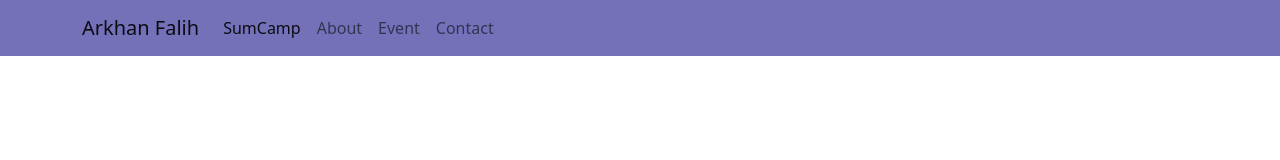
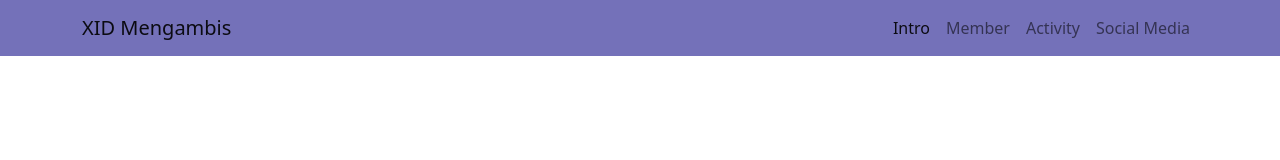
Before and after one commit to Ceelice/sumcampweb, a plain HTML site: page index.html in a window 1280 px wide. Drawn offline with nearby package versions, Linux system fonts and the light colour scheme.

Commit message:
Change to Class Web

```diff
--- a/index.html
+++ b/index.html
@@ -10,23 +10,23 @@
 		<!-- Navbar -->
 		<nav class="navbar navbar-expand-lg" style="background-color: #3a369cb4">
 			<div class="container">
-				<a class="navbar-brand" href="#">Arkhan Falih</a>
+				<a class="navbar-brand" href="#">XID Mengambis</a>
 				<button class="navbar-toggler" type="button" data-bs-toggle="collapse" data-bs-target="#navbarNav" aria-controls="navbarNav" aria-expanded="false" aria-label="Toggle navigation">
 					<span class="navbar-toggler-icon"></span>
 				</button>
 				<div class="collapse navbar-collapse" id="navbarNav">
-					<ul class="navbar-nav">
+					<ul class="navbar-nav ms-auto">
 						<li class="nav-item">
-							<a class="nav-link active" aria-current="page" href="#">SumCamp</a>
+							<a class="nav-link active" aria-current="page" href="#">Intro</a>
 						</li>
 						<li class="nav-item">
-							<a class="nav-link" href="#">About</a>
+							<a class="nav-link" href="#">Member</a>
 						</li>
 						<li class="nav-item">
-							<a class="nav-link" href="#">Event</a>
+							<a class="nav-link" href="#">Activity</a>
 						</li>
 						<li class="nav-item">
-							<a class="nav-link" href="#">Contact</a>
+							<a class="nav-link" href="#">Social Media</a>
 						</li>
 					</ul>
 				</div>
```
